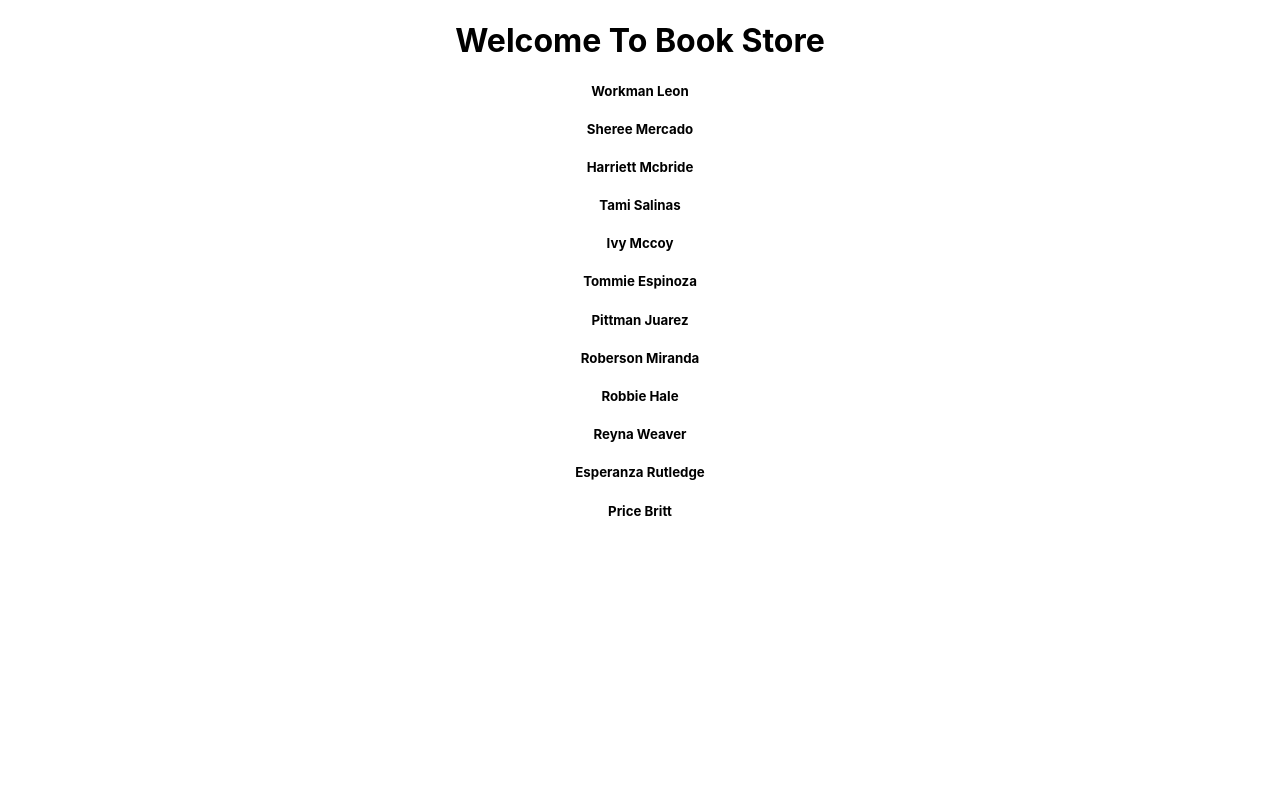
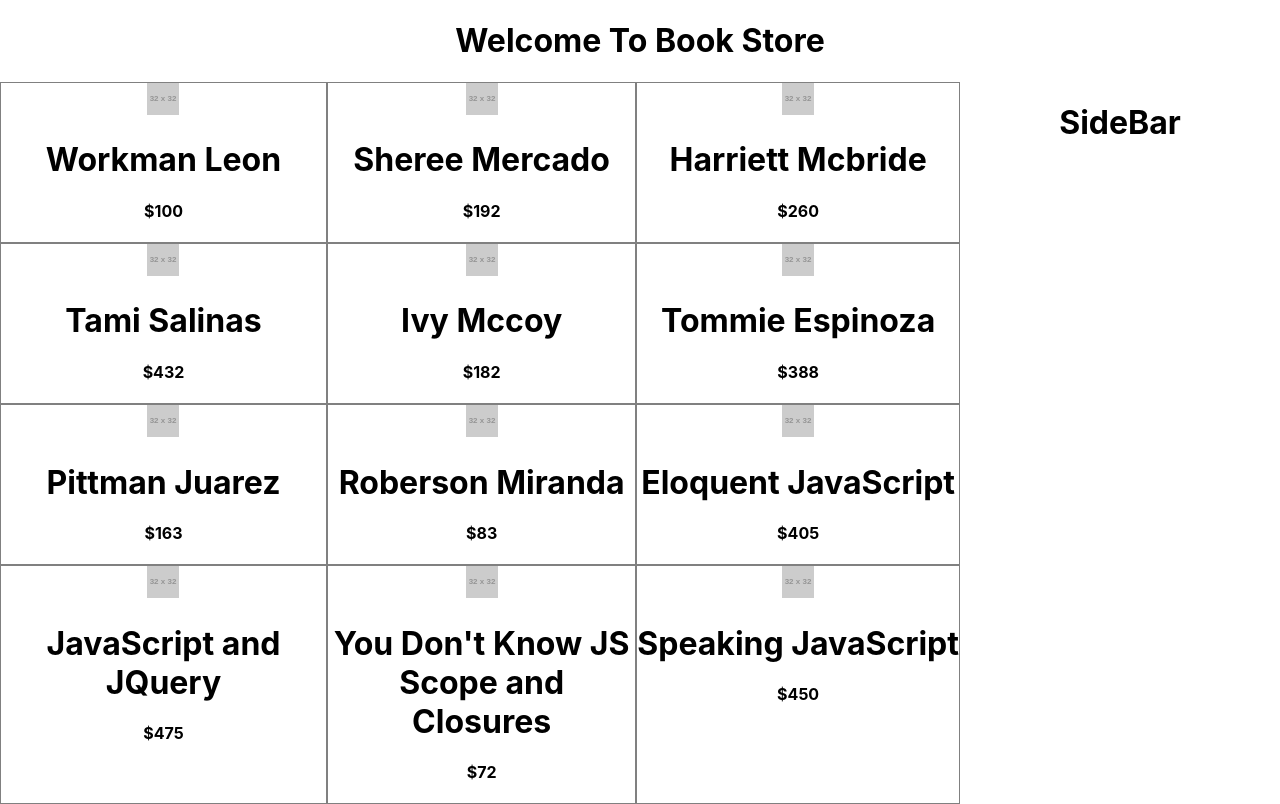
Before and after one commit to Cihsan/lucky-one, a React (Create React App) app: page / in a window 1280 px wide. Built offline with nearby package versions, Linux system fonts and the light colour scheme.

Commit message:
make 4 grid column

```diff
--- a/public/data.json
+++ b/public/data.json
@@ -2,73 +2,73 @@
   {
     "_id": "623dc77b2f9fb74926f05fd5",
     "name": "Workman Leon",
-    "picture": "http://placehold.it/32x32",
+    "img": "http://placehold.it/32x32",
     "price": 100
   },
   {
     "_id": "623dc77b7707e9f8e5912d75",
     "name": "Sheree Mercado",
-    "picture": "http://placehold.it/32x32",
+    "img": "http://placehold.it/32x32",
     "price": 192
   },
   {
     "_id": "623dc77bbce57373cc25e414",
     "name": "Harriett Mcbride",
-    "picture": "http://placehold.it/32x32",
+    "img": "http://placehold.it/32x32",
     "price": 260
   },
   {
     "_id": "623dc77b9bd85e3be030ee8b",
     "name": "Tami Salinas",
-    "picture": "http://placehold.it/32x32",
+    "img": "http://placehold.it/32x32",
     "price": 432
   },
   {
     "_id": "623dc77beff279df241cd535",
     "name": "Ivy Mccoy",
-    "picture": "http://placehold.it/32x32",
+    "img": "http://placehold.it/32x32",
     "price": 182
   },
   {
     "_id": "623dc77b138ce0a57695b7ed",
     "name": "Tommie Espinoza",
-    "picture": "http://placehold.it/32x32",
+    "img": "http://placehold.it/32x32",
     "price": 388
   },
   {
     "_id": "623dc77bd47e97e6b9029c35",
     "name": "Pittman Juarez",
-    "picture": "http://placehold.it/32x32",
+    "img": "http://placehold.it/32x32",
     "price": 163
   },
   {
     "_id": "623dc77b091d594e6156eb3e",
     "name": "Roberson Miranda",
-    "picture": "http://placehold.it/32x32",
+    "img": "http://placehold.it/32x32",
     "price": 83
   },
   {
     "_id": "623dc77ba20f76e722dda81c",
-    "name": "Robbie Hale",
-    "picture": "http://placehold.it/32x32",
+    "name": "Eloquent JavaScript",
+    "img": "http://placehold.it/32x32",
     "price": 405
   },
   {
     "_id": "623dc77b947fb3e13cfa63b9",
-    "name": "Reyna Weaver",
-    "picture": "http://placehold.it/32x32",
+    "name": "JavaScript and JQuery",
+    "img": "http://placehold.it/32x32",
     "price": 475
   },
   {
     "_id": "623dc77b58e4c72894641eea",
-    "name": "Esperanza Rutledge",
-    "picture": "http://placehold.it/32x32",
+    "name": "You Don't Know JS Scope and Closures",
+    "img": "http://placehold.it/32x32",
     "price": 72
   },
   {
     "_id": "623dc77b31ec0b7a51048592",
-    "name": "Price Britt",
-    "picture": "http://placehold.it/32x32",
+    "name": "Speaking JavaScript",
+    "img": "http://placehold.it/32x32",
     "price": 450
   }
 ]
--- /dev/null
+++ b/src/component/Book/Book.js
@@ -0,0 +1,14 @@
+import React from 'react';
+
+const Book = ({book}) => {
+    const {name,price,img}=book
+    return (
+        <div style={{border:'1px solid grey'}}>
+            <img src={img} alt="" />
+            <h1>{name}</h1>
+            <h4>${price}</h4>
+        </div>
+    );
+};
+
+export default Book;
--- a/src/component/BookShop/BookShop.js
+++ b/src/component/BookShop/BookShop.js
@@ -1,4 +1,5 @@
 import React, { useEffect, useState } from 'react';
+import Book from '../Book/Book';
 
 const BookShop = () => {
     const [books,setBook]=useState([])
@@ -8,11 +9,19 @@ const BookShop = () => {
         .then(data=>setBook(data))
     },[])
     return (
-        <div>
+        <div style={{display:'grid', gridTemplateColumns:'3fr 1fr'}}>
+            <div style={{display:'grid', gridTemplateColumns:'auto auto auto'}}>
             {
-                books.map(book=><h5>{book.name}</h5>)
+                books.map(book=><Book key={book.id} book={book}></Book>)
             }
+            </div>
+            <div style={{display:'grid', gridTemplateColumns:'auto'}}>
+            <h1>SideBar</h1>
+            </div>
         </div>
+
+
+
     );
 };
 
```
